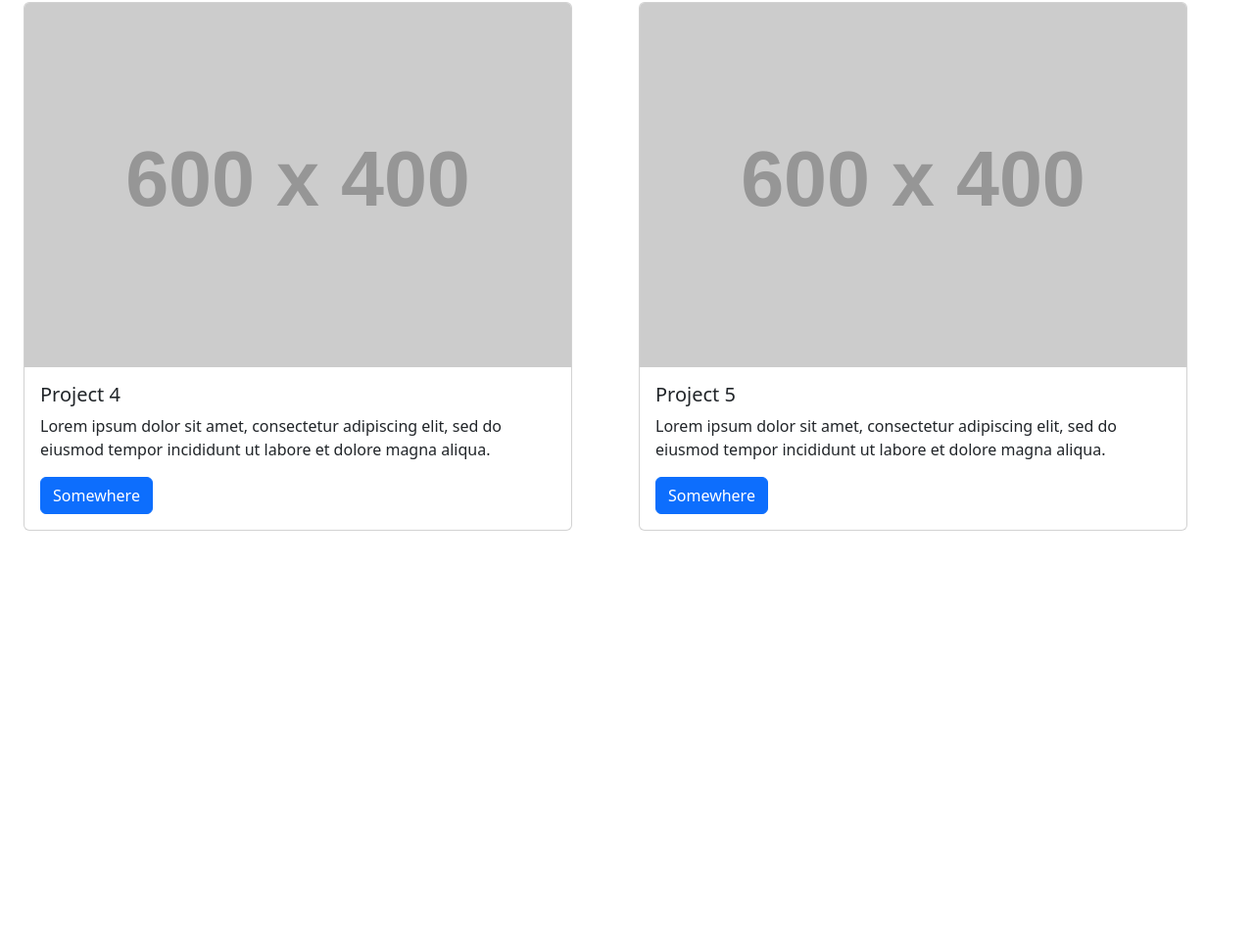
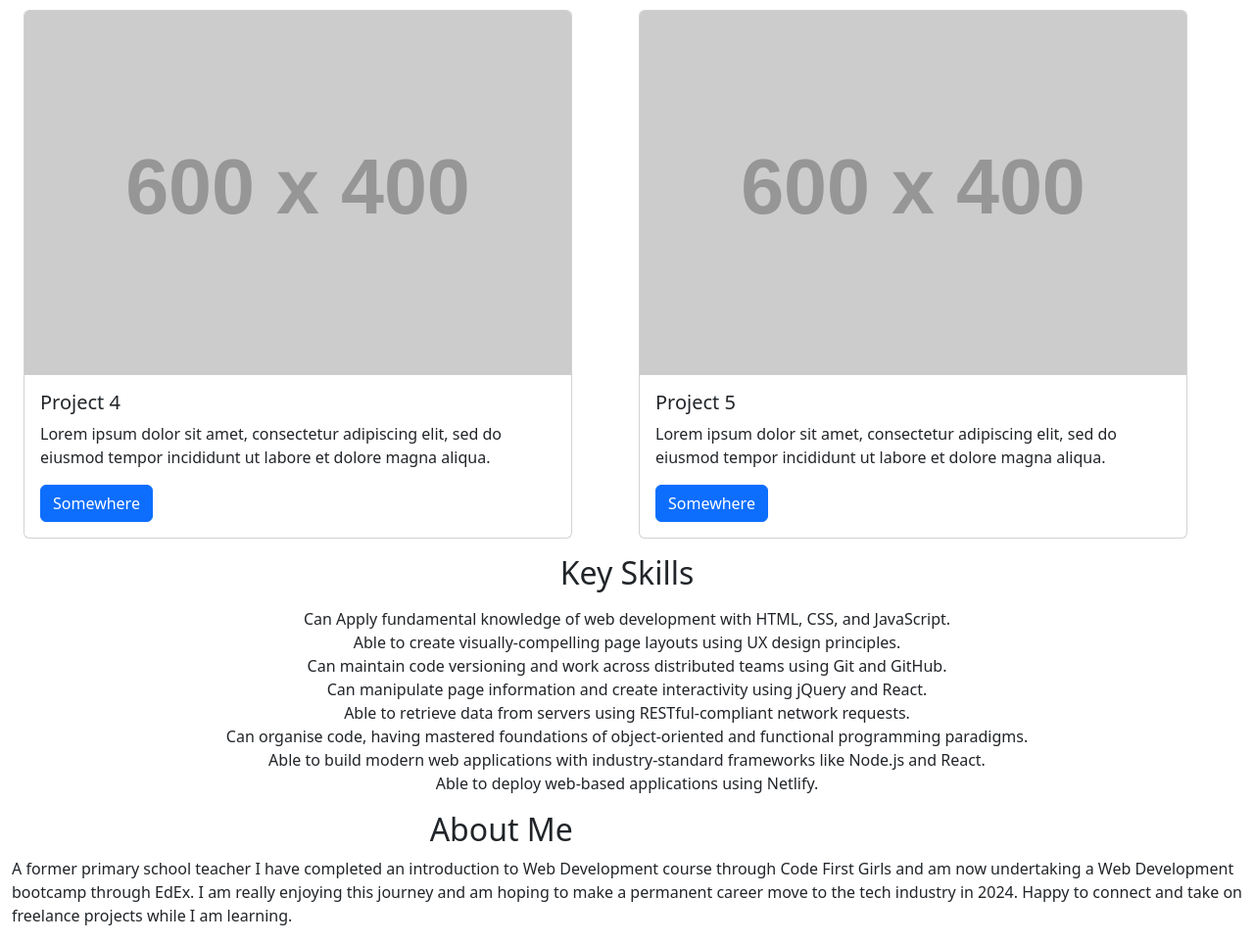
Before and after one commit to bweb85/bootstrapPortfolio, a plain HTML site: page index.html in a window 1280 px wide. Shown: the part 1920-2883 px from the top of the page at 98% size. Before the commit the page ends 2470 px from the top, so only its background shows below. Drawn offline with nearby package versions, Linux system fonts and the light colour scheme; placeholder pictures from the web are drawn by us.

Commit message:
skills section html

```diff
--- a/index.html
+++ b/index.html
@@ -19,16 +19,16 @@
           <div class="collapse navbar-collapse" id="navbarNav">
             <ul class="navbar-nav">
               <li class="nav-item">
-                <a class="nav-link" aria-current="page" href="#">HOME</a>
+                <a class="nav-link" aria-current="page" href="#home">HOME</a>
               </li>
               <li class="nav-item">
-                <a class="nav-link" href="#">WORK</a>
+                <a class="nav-link" href="#work">WORK</a>
               </li>
               <li class="nav-item">
-                <a class="nav-link" href="#">SKILLS</a>
+                <a class="nav-link" href="#keySkills">SKILLS</a>
               </li>
               <li class="nav-item">
-                <a class="nav-link" href="#">ABOUT ME</a>
+                <a class="nav-link" href="#aboutMe">ABOUT ME</a>
               </li>
             </ul>
           </div>
@@ -41,7 +41,7 @@
              <div class="row">
                 <div class="col-lg-12git ">
                     <div>
-                        <h1>Rebecca Webster</h1>
+                        <h1 id="home">Rebecca Webster</h1>
                     </div>
                 </div>
             </div>
@@ -55,7 +55,7 @@
         <div class="col-12">
             <div class="card">
                 <img src="https://placehold.co/600x400" class="card-img-top" alt="...">
-                <div class="card-body">
+                <div class="card-body" id="work">
                     <h5 class="card-title">Horiseon Accessibility Project</h5>
                     <p class="card-text">Using semantic HTML to improve the code and make it more meaningful</p>
                     <a href="#" class="btn btn-primary">Horiseon</a>
@@ -64,7 +64,7 @@
         </div>
     </div>
     <!-- second row -->
-    <div class="row mx-auto mt-2 mb-2">
+    <div class="row mx-auto justify-content-center mt-2 mb-2">
         <div class="col-lg-6 col-md-6 col-sm-12">
             <div class="card" style="width: 35rem;">
                 <img src="https://placehold.co/600x400" class="card-img-top" alt="...">
@@ -87,8 +87,8 @@
         </div>
     </div>
     <!-- third row -->
-    <div class="row mx-auto mt-2 mb-2">
-        <div class="col-lg-6 col-md-6 col-sm-12">
+    <div class="row mx-auto justify-content-center mt-2 mb-2">
+        <div class="col-lg-6 col-md-6 col-sm-12 mb-2 mt-2">
             <div class="card" style="width: 35rem;">
                 <img src="https://placehold.co/600x400" class="card-img-top" alt="...">
                 <div class="card-body">
@@ -98,7 +98,7 @@
                 </div>
             </div>
         </div>
-        <div class="col-lg-6 col-md-6 col-sm-12">
+        <div class="col-lg-6 col-md-6 col-sm-12 mb-2 mt-2">
             <div class="card" style="width: 35rem;">
                 <img src="https://placehold.co/600x400" class="card-img-top" alt="...">
                 <div class="card-body">
@@ -111,10 +111,40 @@
     </div>
 </div>
 
-
     <!-- skills section -->
+    <div class="container-fluid">
+        <div class="row text-center mt-2 mb-2">
+            <div class="col-lg-4 col-md-4 col-sm-12 mx-auto">
+            <h2 id="keySkills"> Key Skills</h2>
+            </div>
+        </div>
+        <div class="row mx-auto text-center">
+            <div class="col-lg-6 col-md-6 col-sm-12 mx-auto"></div>
+            <ul class="list-unstyled">
+                <li>Can Apply fundamental knowledge of web development with HTML, CSS, and JavaScript. </li>
+                <li>Able to create visually-compelling page layouts using UX design principles.</li>
+                <li>Can maintain code versioning and work across distributed teams using Git and GitHub.</li>
+                <li>Can manipulate page information and create interactivity using jQuery and React.</li>
+                <li>Able to retrieve data from servers using RESTful-compliant network requests.</li>
+                <li>Can organise code, having mastered foundations of object-oriented and functional programming paradigms.</li>
+                <li>Able to build modern web applications with industry-standard frameworks like Node.js and React.</li>
+                <li>Able to deploy web-based applications using Netlify.</li>
+            </ul>
+            </div>
+        </div>
+    </div>
 
     <!-- about me section -->
+    <div class="container-fluid">
+        <div class="row">
+            <div class="col-lg-4 col-md-4 col-sm-12 mx-auto">
+                <h2 id="aboutMe">About Me</h2>
+            </div>
+        </div>
+        <div class="row">
+            <p>A former primary school teacher I have completed an introduction to Web Development course through Code First Girls and am now undertaking a Web Development bootcamp through EdEx. I am really enjoying this journey and am hoping to make a permanent career move to the tech industry in 2024. Happy to connect and take on freelance projects while I am learning.</p>
+        </div>
+    </div>
 
     <!-- footer -->
 
```
